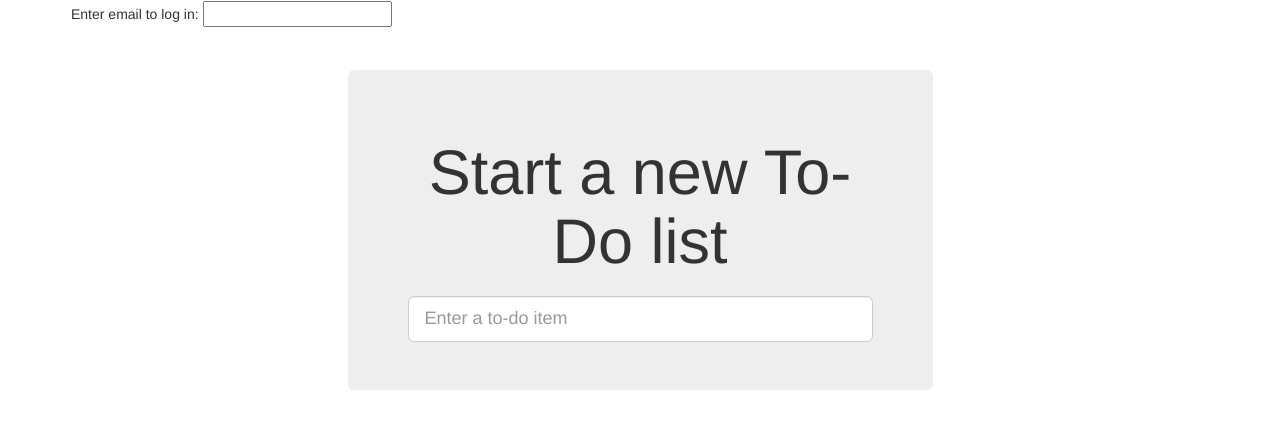
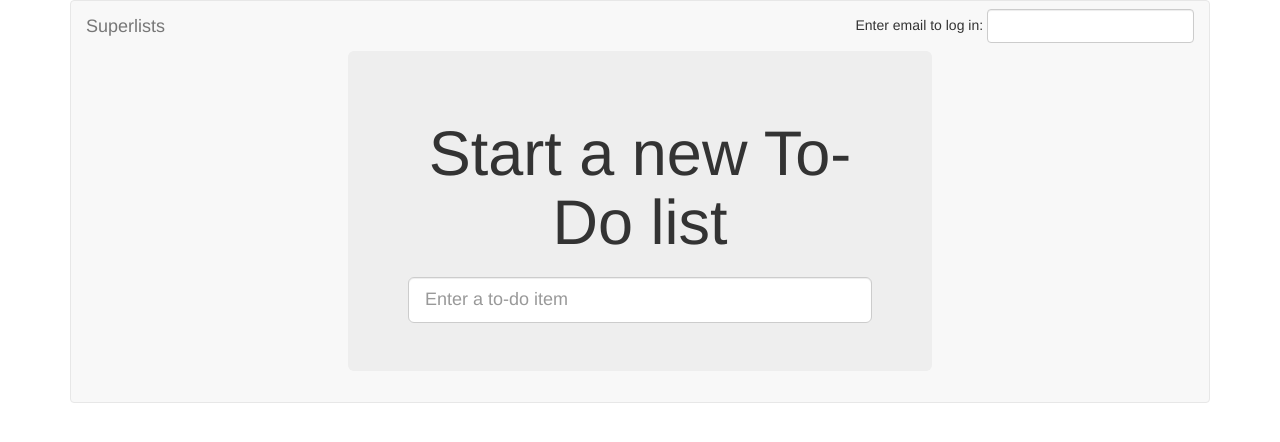
Before and after one commit to brad-h/obeygoat, a Django app: page / in a window 1280 px wide. Shown: the top 442 px of the page. Run offline with Django 3.2, Linux system fonts and the light colour scheme; some libraries are stand-ins or nearby versions.

Commit message:
make a dummy form for email login

```diff
--- a/lists/templates/base.html
+++ b/lists/templates/base.html
@@ -9,16 +9,14 @@
 </head>
 <body>
     <div class="container">
-        <div class="navbar">
-            {% if user.is_authenticated %}
-              <p>Logged in as {{ user.email }}</p>
-              <p><a id="id_logout" href="{% url 'logout' %}">Log out</a></p>
-            {% else %}
-              <form method="POST" action="{% url 'send_login_email' %}">
-                  Enter email to log in: <input name ="email" type="text" />
-                  {% csrf_token %}
-              </form>
-            {% endif %}
+        <div class="navbar navbar-default" role="navigation">
+            <div class="container-fluid">
+                <a class="navbar-brand" href="/">Superlists</a>
+                <form class="navbar-form navbar-right" method="POST" action="#">
+                    <span>Enter email to log in:</span>
+                    <input class="form-control" name="email" type="text" />
+                    {% csrf_token %}
+                </form>
         </div>
         <div class="row">
             <div class="col-md-6 col-md-offset-3 jumbotron">
```
